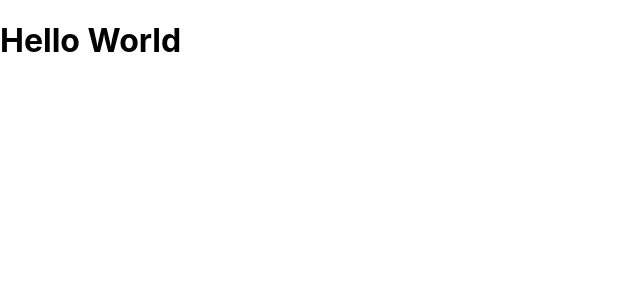
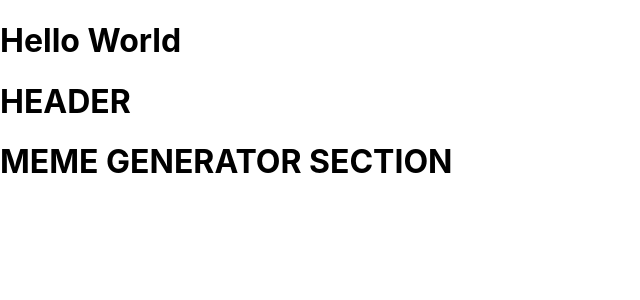
Before and after one commit to codecrook/meme-generator, a React (Create React App) app: page / in a window 1280 px wide. Shown: the top 300 px of the page, without its empty margins (0-640 px from the left). Built offline with nearby package versions, Linux system fonts and the light colour scheme.

Commit message:
ADD: new components Header and MemeGenerator

```diff
--- a/src/App.js
+++ b/src/App.js
@@ -1,6 +1,13 @@
+import Header from './components/Header';
+import MemeGenerator from './components/MemeGenerator'
+
 function App() {
   return (
-    <h1>Hello World</h1>
+    <div>
+      <h1>Hello World</h1>
+      <Header />
+      <MemeGenerator />
+    </div>
   );
 }
 
--- /dev/null
+++ b/src/components/Header.js
@@ -0,0 +1,7 @@
+function Header() {
+    return (
+        <h1>HEADER</h1>
+    )
+}
+
+export default Header
--- /dev/null
+++ b/src/components/MemeGenerator.js
@@ -0,0 +1,14 @@
+import React, { Component } from 'react'
+
+export default class MemeGenerator extends Component {
+    constructor() {
+        super()
+        this.state = {}
+    }
+
+    render() {
+        return (
+            <h1>MEME GENERATOR SECTION</h1>
+        )
+    }
+}
```
